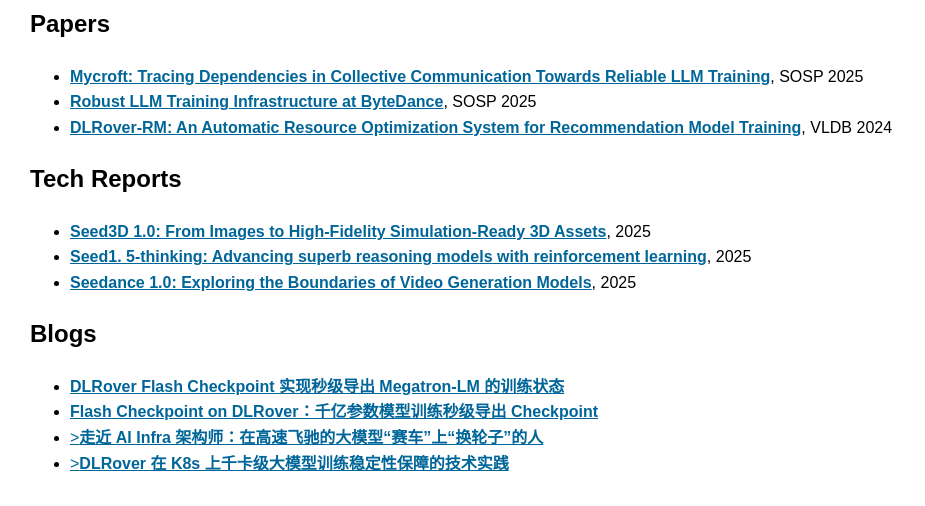
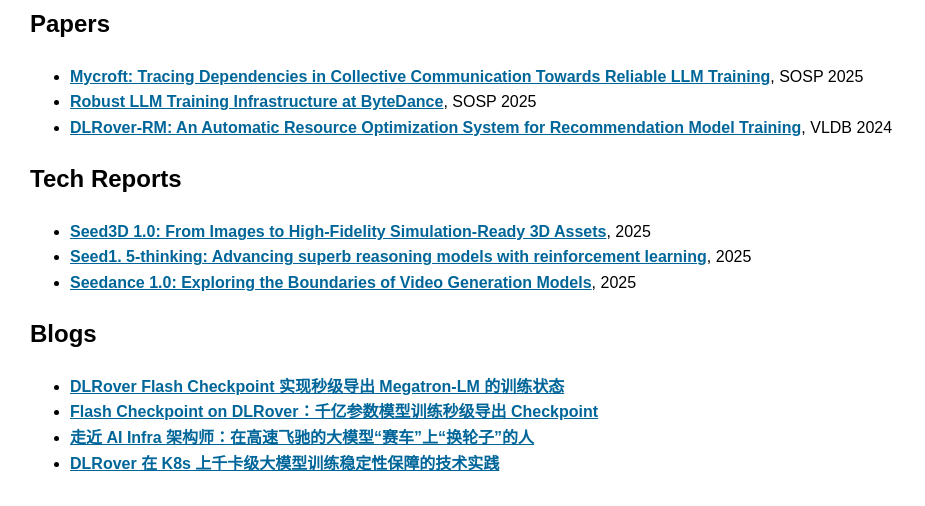
Before and after one commit to workingloong/workingloong.github.io, a plain HTML site: page index.html in a window 1280 px wide. Shown: the part 2224-2730 px from the top of the page, without its empty margins (0-925 px from the left). Drawn offline with Linux system fonts and the light colour scheme.

Commit message:
Rename README.html to index.html

```diff
--- a/README.html
+++ b/index.html
@@ -85,8 +85,8 @@
         <ul>
         <li><a href="https://zhuanlan.zhihu.com/p/684241366"><b>DLRover Flash Checkpoint 实现秒级导出 Megatron-LM 的训练状态</b></a></li>
         <li><a href="https://zhuanlan.zhihu.com/p/676268959"><b>Flash Checkpoint on DLRover：千亿参数模型训练秒级导出 Checkpoint</b></a></li>
-        <li><a href="https://zhuanlan.zhihu.com/p/689721841">><b>走近 AI Infra 架构师：在高速飞驰的大模型“赛车”上“换轮子”的人</b></a></li>
-        <li><a href="https://zhuanlan.zhihu.com/p/647560668">><b>DLRover 在 K8s 上千卡级大模型训练稳定性保障的技术实践</b></a></li>
+        <li><a href="https://zhuanlan.zhihu.com/p/689721841"><b>走近 AI Infra 架构师：在高速飞驰的大模型“赛车”上“换轮子”的人</b></a></li>
+        <li><a href="https://zhuanlan.zhihu.com/p/647560668"><b>DLRover 在 K8s 上千卡级大模型训练稳定性保障的技术实践</b></a></li>
         </ul>
     </div>
 </body>
```
